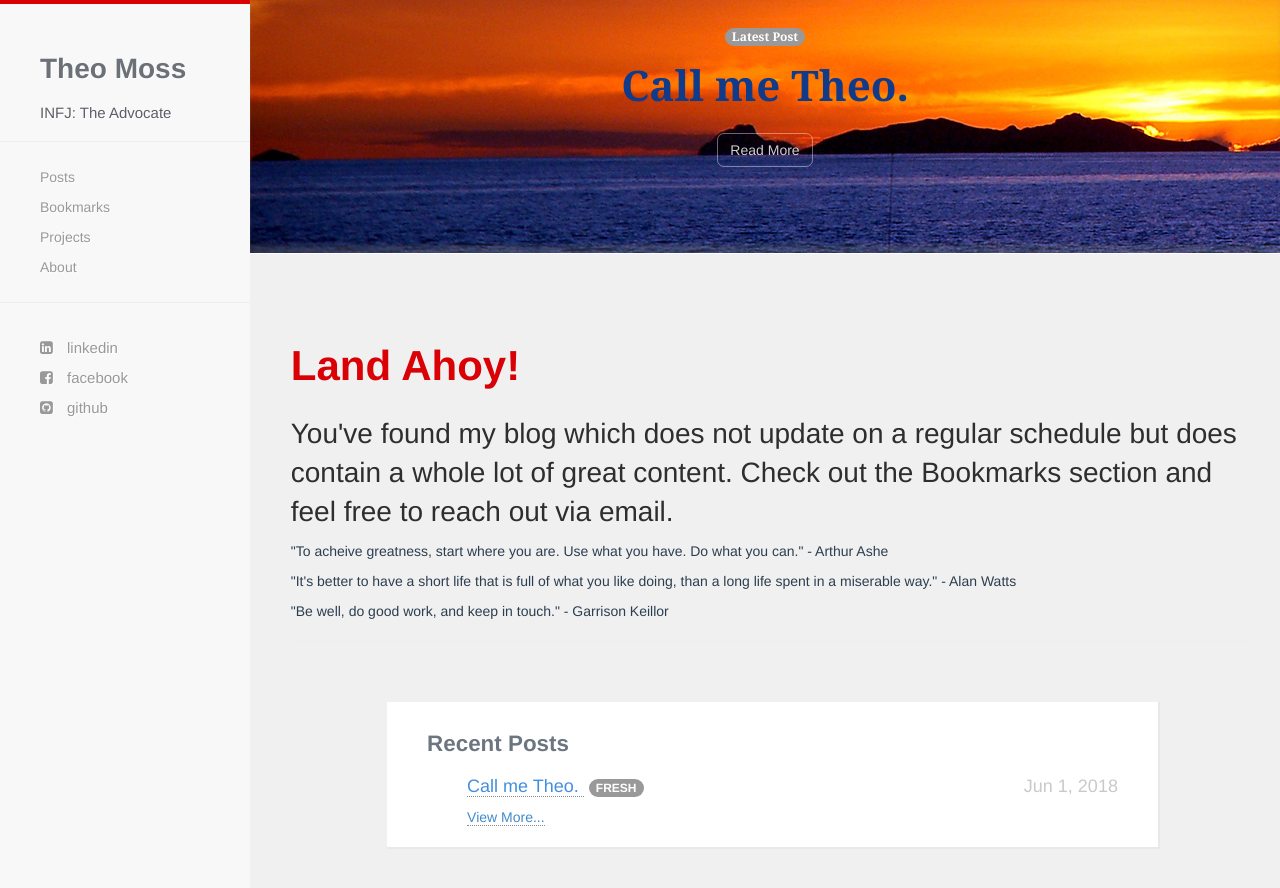
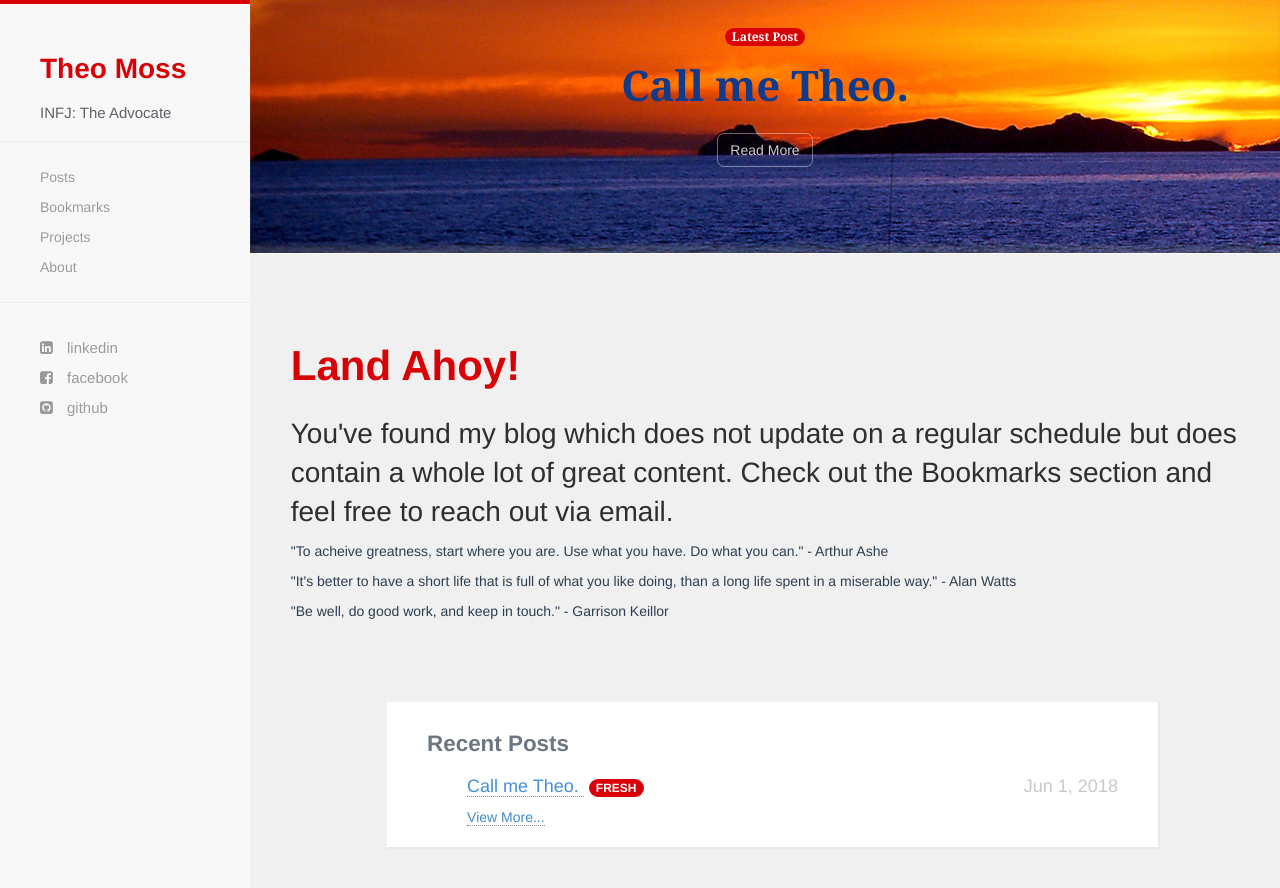
Before and after one commit to tmoss4/tmoss4.github.io, a Jekyll site: the page built from index.html, in a window 1280 px wide and 900 px high. Shown: the top 888 px of the window. Built offline with Jekyll 4.4.1, drawn with Linux system fonts in a browser that asks for light colours; nearby versions of some CDN libraries.

Commit message:
cosmetic color changes

```diff
--- a/css/hc.css
+++ b/css/hc.css
@@ -165,7 +165,7 @@ p
 .brand
 {
   font-weight:800;
-  color:#6c7077;
+  color:#d90006;
   font-family:"Helvetica Neue", helvetica, "Open Sans",sans-serif;
   font-size:1.4em;
   text-shadow:1px 1px #fff
@@ -295,14 +295,6 @@ pre
   font-weight:700;
   color:#d90006;
   line-height:130%
-}
-
-#welcome-greeting h1:hover
-{
-  font-size:3em;
-  font-weight:700;
-  color:#2d4440;
-  transition:all .5s ease 0
 }
 
 #welcome-greeting > h2
```
Also changed, not shown: css/bootstrap.min.css.
